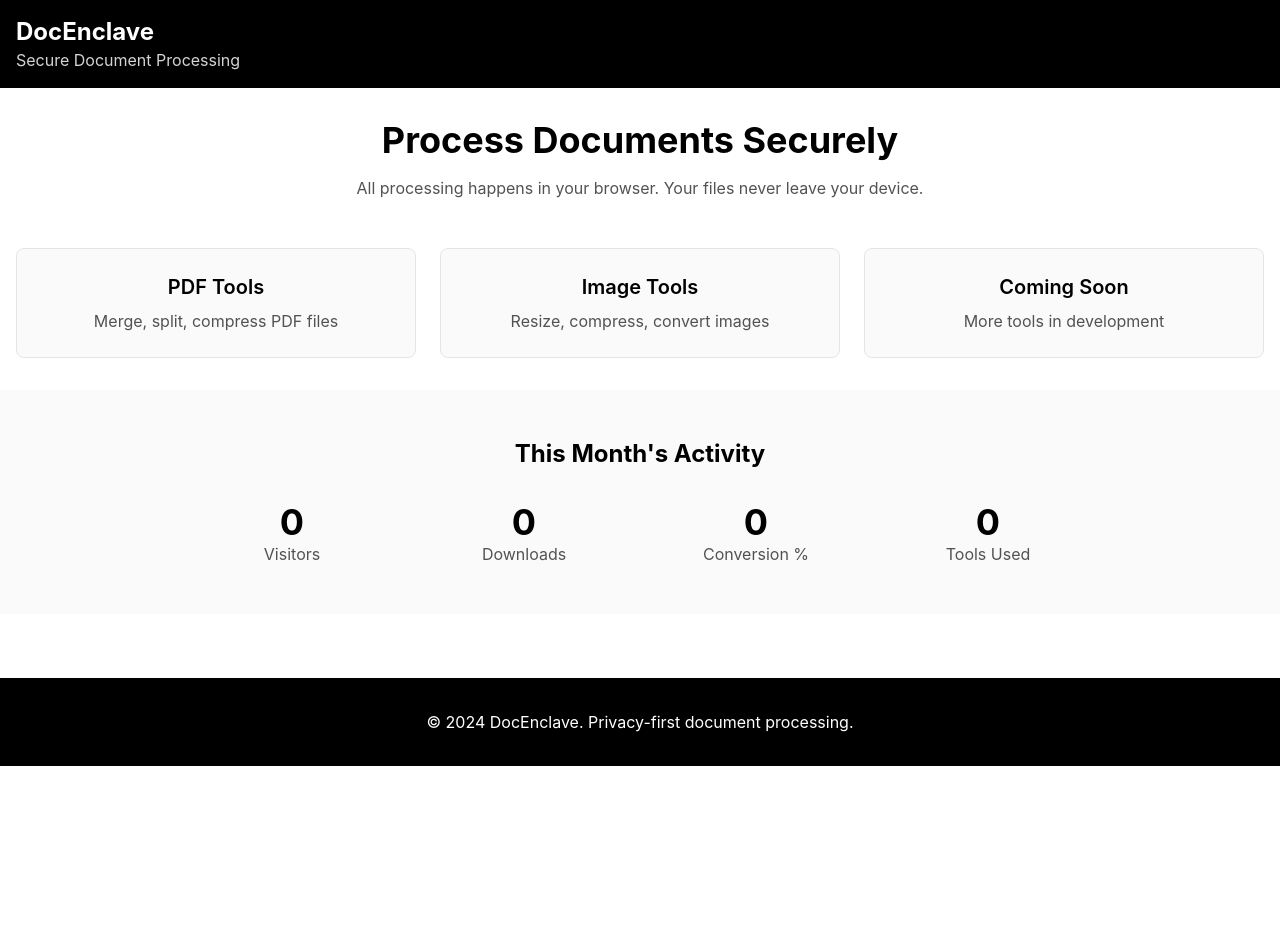
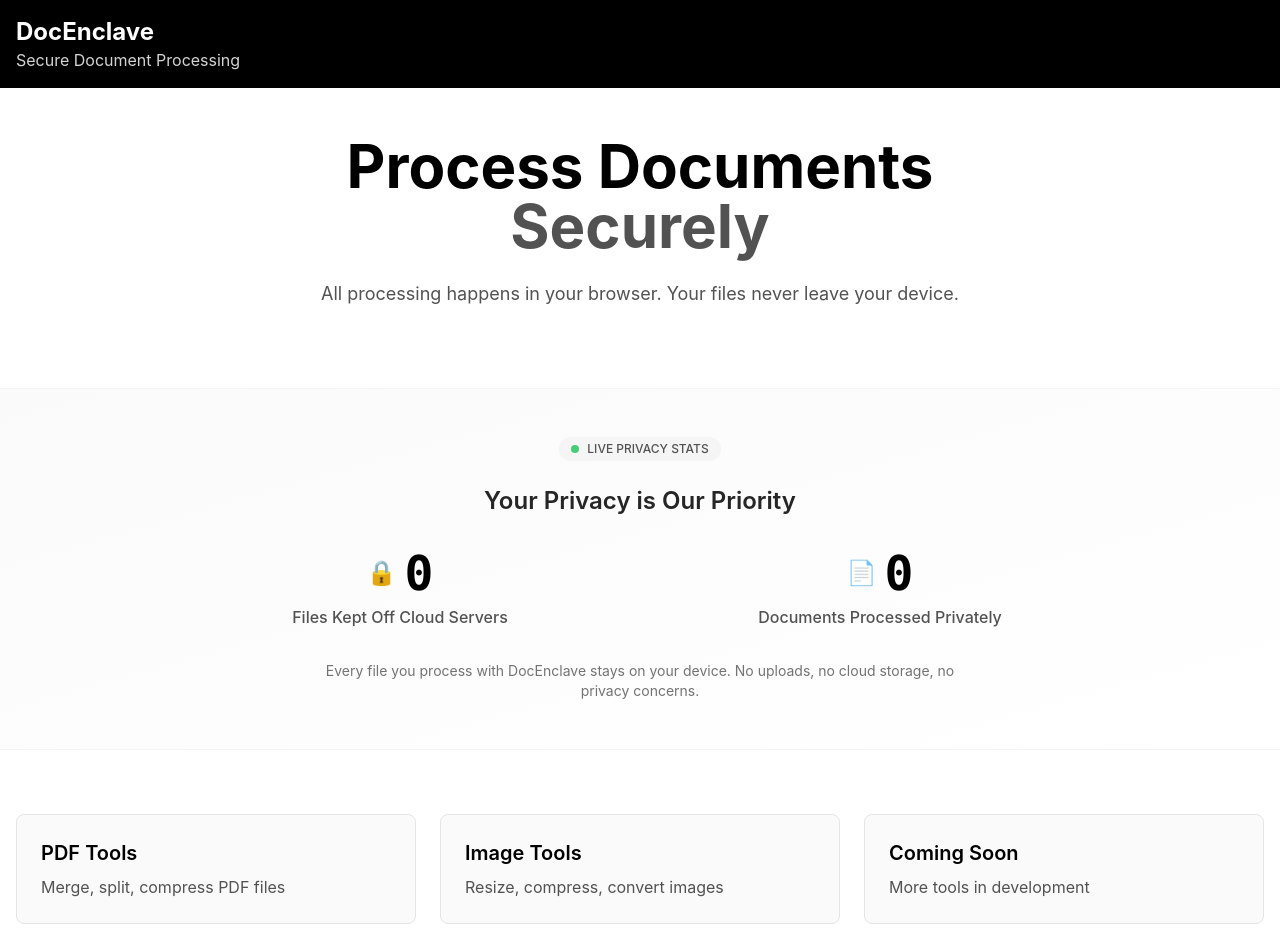
Before and after one commit to Swarnadeep17/docenclave, a React (Vite) app: page / in a window 1280 px wide. Shown: the top 952 px of the page. Before the commit the page ends 800 px from the top, so only its background shows below. Built offline with nearby package versions, Linux system fonts and the light colour scheme; no server answers; the database is empty; the HTML template or start-up script is replaced by a standard one.

Commit message:
Update App.jsx

```diff
--- a/src/App.jsx
+++ b/src/App.jsx
@@ -1,14 +1,13 @@
 import React, { useEffect } from 'react'
-import StatsCounter from './components/home/StatsCounter.jsx'
-import { trackVisitor } from './utils/analytics.js'
+import PrivacyCounter from './components/home/PrivacyCounter.jsx'
+import { trackVisitor, hasTrackedThisSession, markVisitorTracked } from './utils/analytics.js'
 
 function App() {
   useEffect(() => {
     // Track visitor on page load (only once per session)
-    const hasTracked = sessionStorage.getItem('visitor_tracked')
-    if (!hasTracked) {
+    if (!hasTrackedThisSession()) {
       trackVisitor()
-      sessionStorage.setItem('visitor_tracked', 'true')
+      markVisitorTracked()
     }
   }, [])
 
@@ -21,37 +20,45 @@ function App() {
         </div>
       </header>
 
-      <main className="container mx-auto px-4 py-8">
-        <div className="text-center">
-          <h2 className="text-4xl font-bold text-black mb-4">
-            Process Documents Securely
-          </h2>
-          <p className="text-gray-600 mb-8 max-w-2xl mx-auto">
-            All processing happens in your browser. Your files never leave your device.
-          </p>
+      <main>
+        {/* Hero Section */}
+        <section className="container mx-auto px-4 py-12">
+          <div className="text-center">
+            <h2 className="text-4xl md:text-6xl font-bold text-black mb-6">
+              Process Documents
+              <span className="block text-gray-600">Securely</span>
+            </h2>
+            <p className="text-gray-600 mb-8 max-w-2xl mx-auto text-lg">
+              All processing happens in your browser. Your files never leave your device.
+            </p>
+          </div>
+        </section>
 
-          <div className="grid grid-cols-1 md:grid-cols-2 lg:grid-cols-3 gap-6 mt-12">
-            <div className="bg-gray-50 p-6 rounded-lg border">
+        {/* Privacy Counter - Hero Integration */}
+        <PrivacyCounter />
+
+        {/* Tools Section */}
+        <section className="container mx-auto px-4 py-16">
+          <div className="grid grid-cols-1 md:grid-cols-2 lg:grid-cols-3 gap-6">
+            <div className="bg-gray-50 p-6 rounded-lg border hover:shadow-lg transition-shadow">
               <h3 className="text-xl font-semibold text-black mb-2">PDF Tools</h3>
               <p className="text-gray-600">Merge, split, compress PDF files</p>
             </div>
 
-            <div className="bg-gray-50 p-6 rounded-lg border">
+            <div className="bg-gray-50 p-6 rounded-lg border hover:shadow-lg transition-shadow">
               <h3 className="text-xl font-semibold text-black mb-2">Image Tools</h3>
               <p className="text-gray-600">Resize, compress, convert images</p>
             </div>
 
-            <div className="bg-gray-50 p-6 rounded-lg border">
+            <div className="bg-gray-50 p-6 rounded-lg border hover:shadow-lg transition-shadow">
               <h3 className="text-xl font-semibold text-black mb-2">Coming Soon</h3>
               <p className="text-gray-600">More tools in development</p>
             </div>
           </div>
-        </div>
+        </section>
       </main>
 
-      <StatsCounter />
-
-      <footer className="bg-black text-white py-8 mt-16">
+      <footer className="bg-black text-white py-8">
         <div className="container mx-auto px-4 text-center">
           <p>&copy; 2024 DocEnclave. Privacy-first document processing.</p>
         </div>
```
